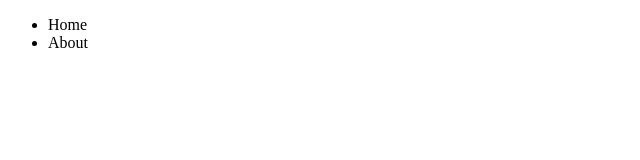
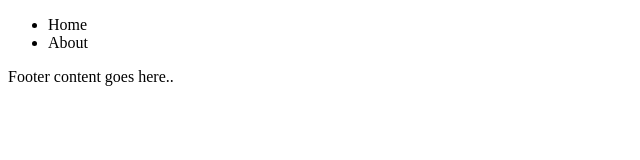
Before and after one commit to halil2734/saturday25, a plain HTML site: page index.html in a window 1280 px wide. Shown: the whole page, without its empty margins (0-640 px from the left). Drawn offline with Linux system fonts and the light colour scheme.

Commit message:
footer added

```diff
--- a/index.html
+++ b/index.html
@@ -15,5 +15,8 @@
                 </ul>
             </nav>
         </header>
+        <footer>
+            Footer content goes here..
+        </footer>
     </body>
 </html>
```
